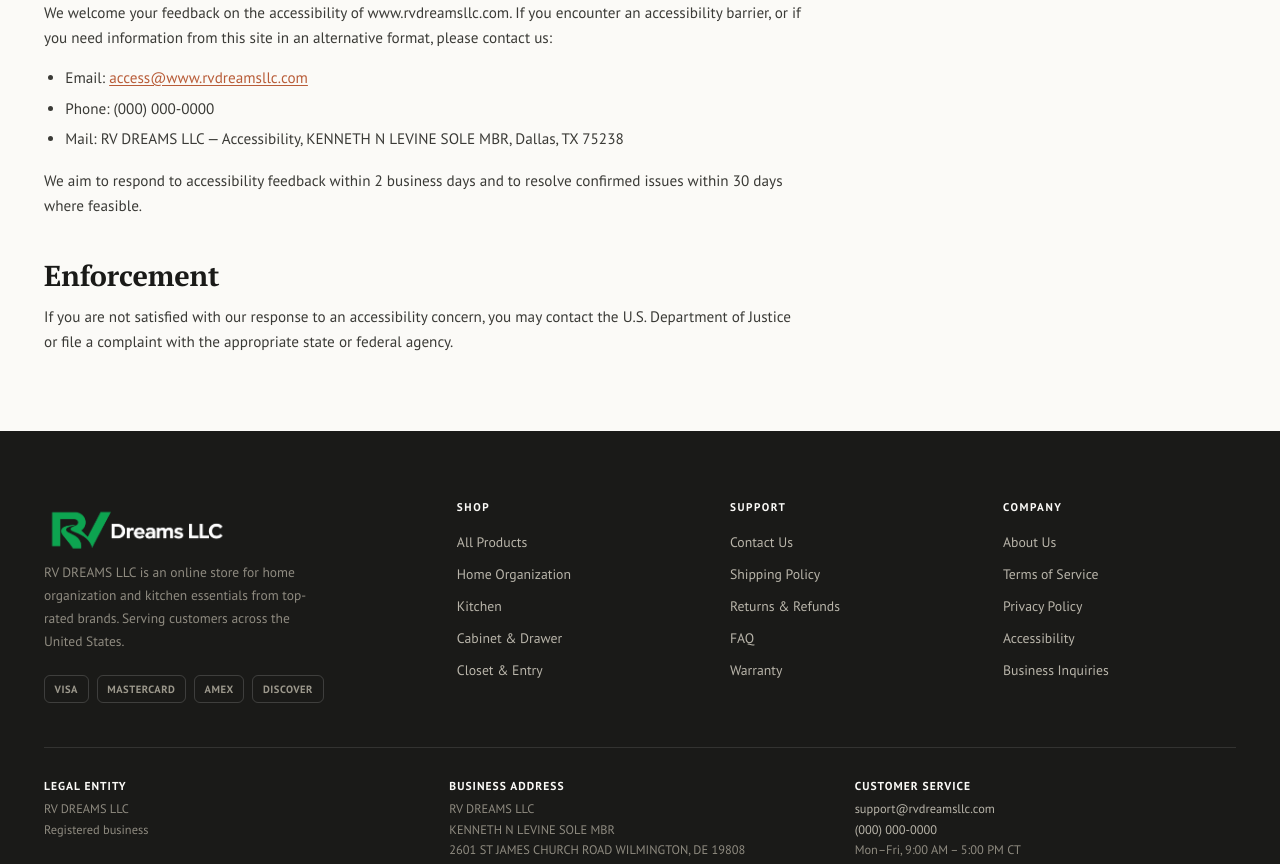
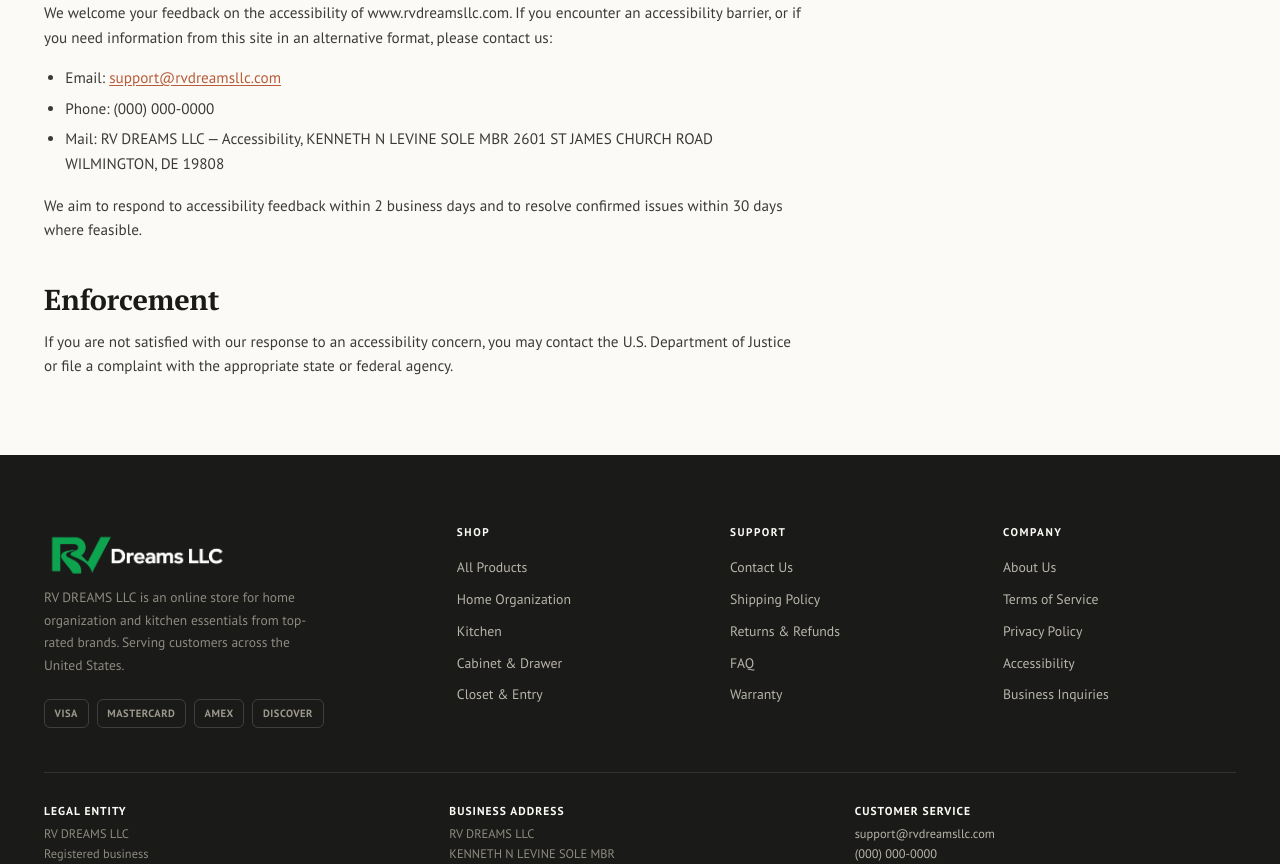
Before and after one commit to starkchloe97/RvDreamsLLC, a Vue app: page /accessibility in a window 1280 px wide. Shown: the part 1440-2304 px from the top of the page. Built offline with nearby package versions, Linux system fonts and the light colour scheme.

Commit message:
Resolve all policy identity and contact details from global config

```diff
--- a/src/components/shared/PolicyPage.vue
+++ b/src/components/shared/PolicyPage.vue
@@ -11,17 +11,17 @@ const props = defineProps({
 function resolveSiteInfo(value) {
   if (typeof value === 'string') {
     return value
-      .replaceAll('ONE 10 GLOBAL LLC', SITE_NAME)
-      .replaceAll('ONE 10 GLOBAL', SITE_NAME.replace(/ LLC$/, ''))
-      .replaceAll('support@one10globalllc.com', SITE_EMAIL)
-      .replaceAll('(236) 506-1948', SITE_PHONE)
-      .replaceAll('+12365061948', SITE_PHONE_RAW)
-      .replaceAll('10228 E Northwest Hwy', SITE_ADDRESS_LINE1)
-      .replaceAll('Dallas, TX 75238, United States', SITE_ADDRESS_LINE2)
-      .replaceAll('10228 E Northwest Hwy, Dallas, TX 75238', SITE_ADDRESS_ONE_LINE.replace(', United States', ''))
-      .replaceAll('https://www.one10globalllc.com', SITE_URL)
-      .replaceAll('www.one10globalllc.com', new URL(SITE_URL).host)
-      .replaceAll('one10globalllc.com', new URL(SITE_URL).hostname);
+      .replace(/ONE 10 GLOBAL LLC/gi, SITE_NAME)
+      .replace(/ONE 10 GLOBAL/gi, SITE_NAME.replace(/ LLC$/i, ''))
+      .replace(/(?:support|returns|warranty|legal|privacy|access)@one10globalllc\.com/gi, SITE_EMAIL)
+      .replace(/\(236\)\s*506-1948/g, SITE_PHONE)
+      .replace(/\+1?-?236-506-1948/g, SITE_PHONE_RAW)
+      .replace(/10228 E Northwest Hwy,?\s*Dallas, TX 75238(?:, United States)?/gi, SITE_ADDRESS_ONE_LINE)
+      .replace(/10228 E Northwest Hwy/gi, SITE_ADDRESS_LINE1)
+      .replace(/Dallas, TX 75238(?:, United States)?/gi, SITE_ADDRESS_LINE2)
+      .replace(/Dallas, Texas/gi, SITE_ADDRESS_LINE2)
+      .replace(/https?:\/\/(?:www\.)?one10globalllc\.com/gi, SITE_URL)
+      .replace(/(?:www\.)?one10globalllc\.com/gi, new URL(SITE_URL).host);
   }
   if (Array.isArray(value)) return value.map(resolveSiteInfo);
   if (value && typeof value === 'object') {
```
